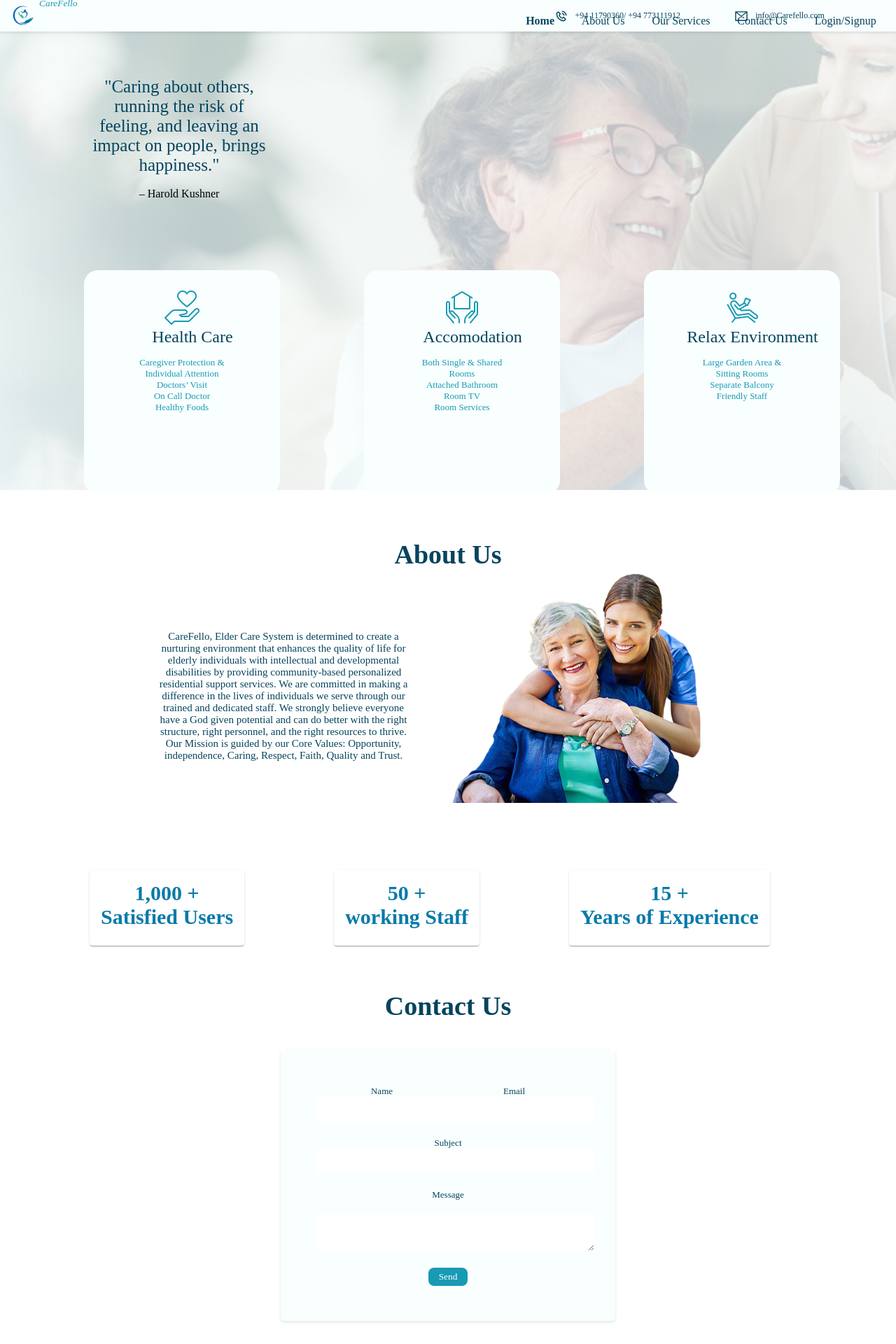
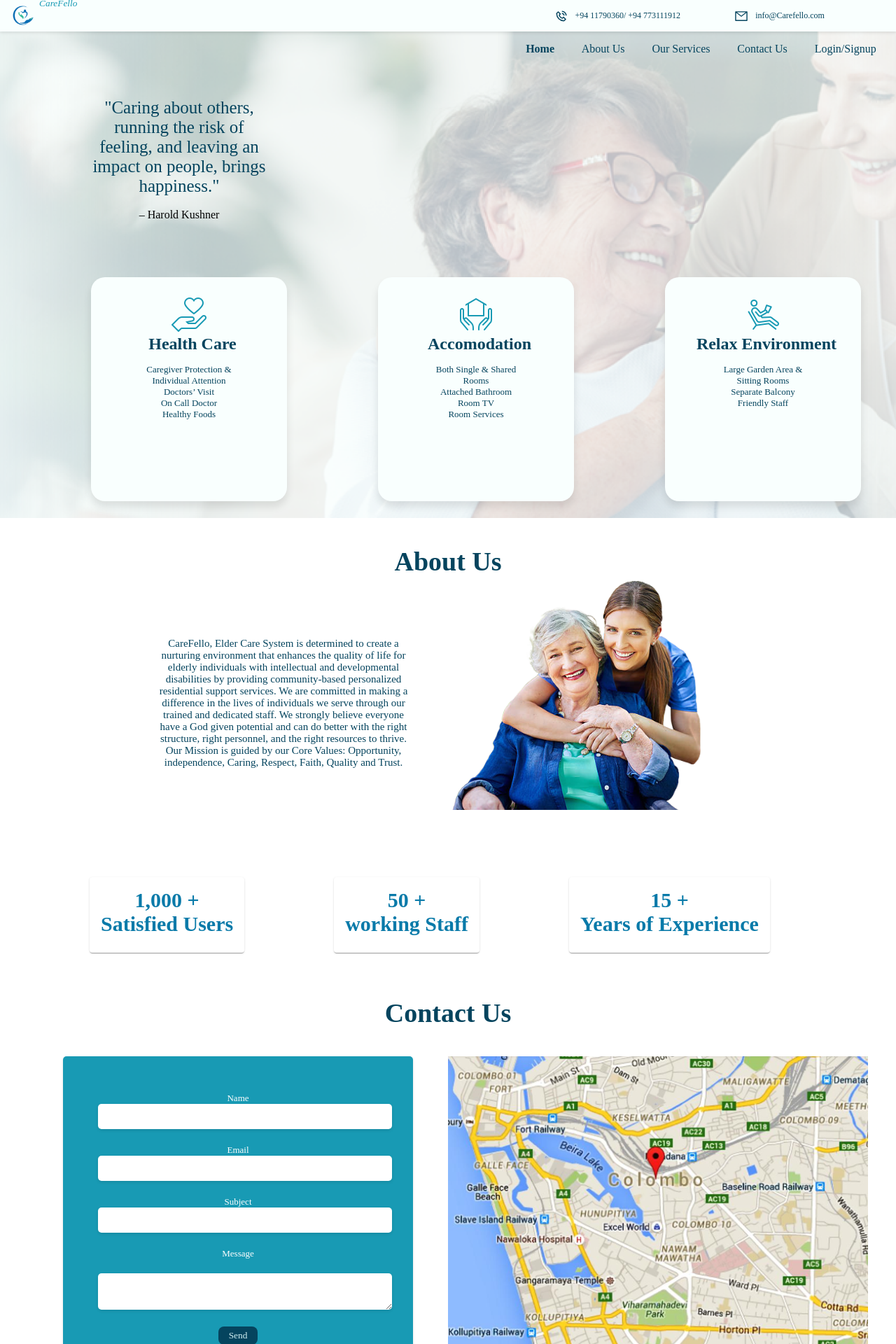
Before and after one commit to CareFello/CareFello, a React (Create React App) app in the folder frontend/: page / in a window 1280 px wide. Shown: the top 1920 px of the page at 70% size. Built offline with nearby package versions, Linux system fonts and the light colour scheme.

Commit message:
Change styles in home page

```diff
--- a/frontend/src/components/ContactUs.js
+++ b/frontend/src/components/ContactUs.js
@@ -1,6 +1,6 @@
 import { useState } from "react";
 import '../styles/ContactUs.css';
-import Relax from '../assets/relax.png';
+import location from '../assets/location.png';
 
 export default function ContactUs() {
 
@@ -56,9 +56,9 @@ export default function ContactUs() {
                     </button>
                 </form>
             </div>
-            {/* <div className="img">
-                <img src={Relax} alt='relax' />
-            </div> */}
+            <div className="img">
+                <img src={location} alt='relax' />
+            </div>
         </div>
     )
 }
--- a/frontend/src/pages/Home.js
+++ b/frontend/src/pages/Home.js
@@ -56,7 +56,7 @@ function Home() {
                 <div className='grid'>
                     <div className='box'>
                         <img src={healthcare} alt='healthcare' />
-                        <div className='topic'>Health Care</div>
+                        <div className='topic'><b>Health Care</b></div>
                         <p>Caregiver Protection &<br></br>
                             Individual Attention<br></br>
                             Doctors’ Visit<br></br>
@@ -65,7 +65,7 @@ function Home() {
                     </div>
                     <div className='box'>
                         <img src={accomadation} alt='accomadation' />
-                        <div className='topic'>Accomodation</div>
+                        <div className='topic'><b>Accomodation</b></div>
                         <p>Both Single & Shared<br></br>
                             Rooms<br></br>
                             Attached Bathroom<br></br>
@@ -74,7 +74,7 @@ function Home() {
                     </div>
                     <div className='box'>
                         <img src={Relax} alt='relax' />
-                        <div className='topic'>Relax Environment</div>
+                        <div className='topic'><b>Relax Environment</b></div>
                         <p>
                             Large Garden Area &<br></br>
                             Sitting Rooms<br></br>
--- a/frontend/src/styles/ContactUs.css
+++ b/frontend/src/styles/ContactUs.css
@@ -1,3 +1,5 @@
+/* ContactUs.css */
+
 .contactus h2 {
     color: #05445E;
     text-align: center;
@@ -8,10 +10,17 @@
     margin-top: 5%;
 }
 
-.name_email {
+/* .name_email {
     display: flex;
-    flex-direction: row;
-}
+    flex-direction: column;
+    margin-right: 10px;
+} */
+
+/* Add margin between name and email */
+/* .name_email .form-control {
+    margin-bottom: 10px;
+    border: none;
+} */
 
 .contactblock {
     display: flex;
@@ -25,35 +34,35 @@
 
 .form1 {
     padding: 50px;
-    max-width: 400px;
+    width: 400px;
     margin: 0 auto;
     /* border: 1px solid #ccc; */
     border-radius: 5px;
     box-shadow: 0 2px 4px rgba(0, 0, 0, 0.1);
-    background-color: #F9FFFE;
+    background-color: #189AB4
 }
 
 .form-label {
-    color: #05445E;
+    color: white;
     font-weight: 500;
     font-size: small;
     margin-bottom: 5px;
     /* Add a little space between label and input */
 }
 
+/* Update the form-control styles */
 .form-control {
     border: none;
     margin-bottom: 20px;
     padding: 10px;
-    /* border: 0.05px solid #ccc; */
     border-radius: 5px;
     width: 100%;
     /* Make sure the input fields take up the available width */
     margin-right: 5px;
+    box-shadow: 0px 2px 4px rgba(0, 0, 0, 0.1);
 }
 
-
-/* Add this new class for spacing between text boxes */
+/* New class for spacing between text boxes */
 .form-control-group {
     display: flex;
     margin-bottom: 20px;
@@ -66,6 +75,6 @@
     padding-bottom: 5px;
     padding-left: 15px;
     padding-right: 15px;
-    background-color: #189AB4;
-    color: white;
+    background-color: #05445E;
+    color: #D4F1F4;
 }
--- a/frontend/src/styles/Home.css
+++ b/frontend/src/styles/Home.css
@@ -1,6 +1,7 @@
 
 .home{
     background-color: #F9FFFE;
+    margin-top: 40px;
 }
 
 .slider img {
@@ -11,8 +12,8 @@
     margin-bottom: -22.5%;
     margin-left: calc(-50%);
     border-radius: 50%;
-    height: 15%;
-    width: 15%;
+    height: 5%;
+    width: 5%;
     object-fit: cover;
 
 }
@@ -21,9 +22,10 @@
     width: 20%;
     height: 40%;
     background-color: none;
-    padding-bottom: 100px;
-    padding-top: 50px;
+    padding-bottom: 80px;
+    padding-top: 4m0px;
     margin-left: 10%;
+    margin-top: 40px;
     /* border-radius: 10px; */
 
 }
@@ -45,10 +47,13 @@
     height: 320px;
     flex-shrink: 0;
     background-color: #F9FFFE;
-    color:#189AB4;
+    color:#05445E;
     border-radius: 20px;
-    margin-left: 120px;
-    box-shadow: 0 0 50px #457f75(0, 0, 0, 0.5);
+    margin-left: 130px;
+    align-items: center;
+    justify-content: center;
+    /* box-shadow: 0 0 50px #457f75(0, 0, 0, 0.5); */
+    box-shadow: 0px 8px 12px rgba(0, 0, 0, 0.1);
 }
 
 .grid.box :hover {
@@ -88,7 +93,6 @@
     font-weight: 600;
     line-height: normal;
     margin-top: 5%;
-
 }
 
 .Aboutus .text {
@@ -197,3 +201,7 @@
     color: #05445E;
     padding-left: 10px;
 }
+
+.topic{
+    margin-right: 20px;
+}
```
Also changed, not shown: frontend/src/assets/location.png.
